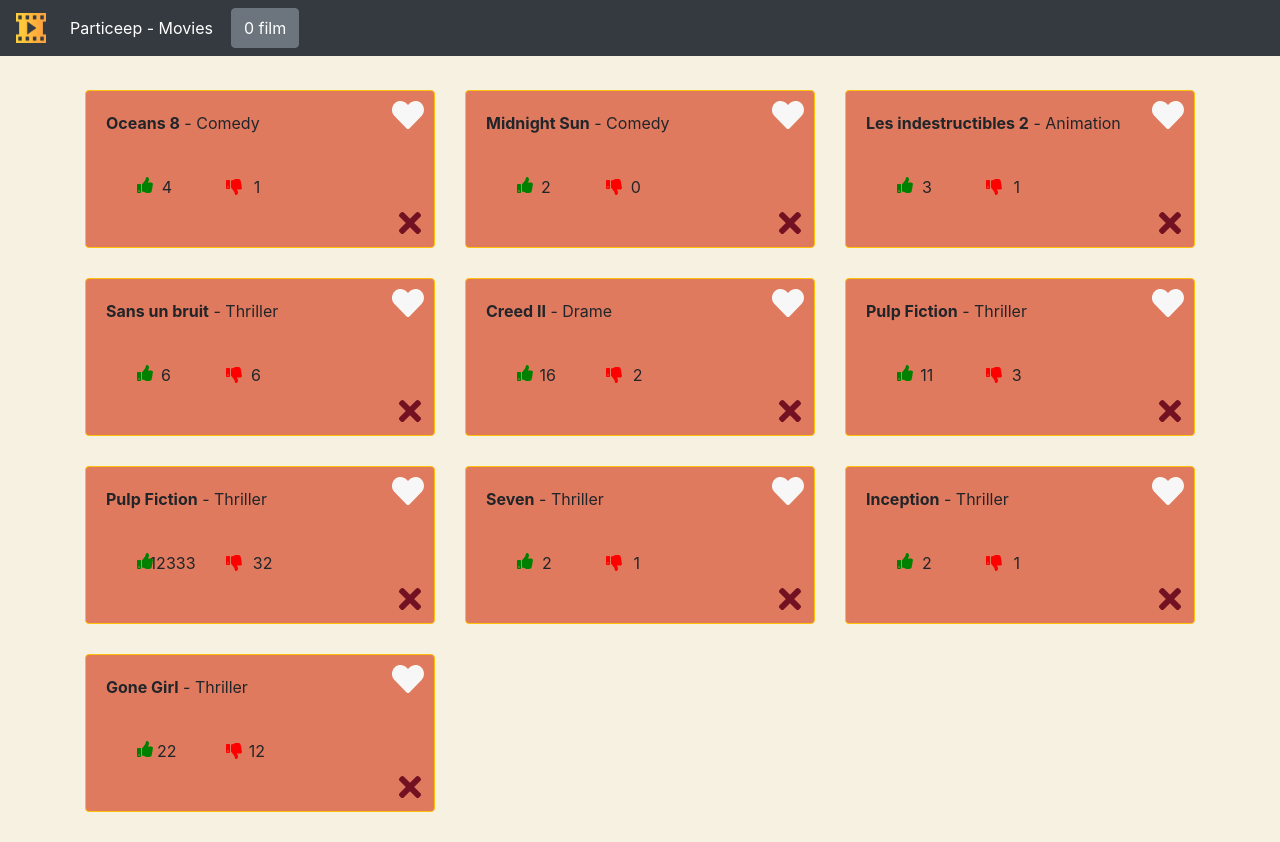
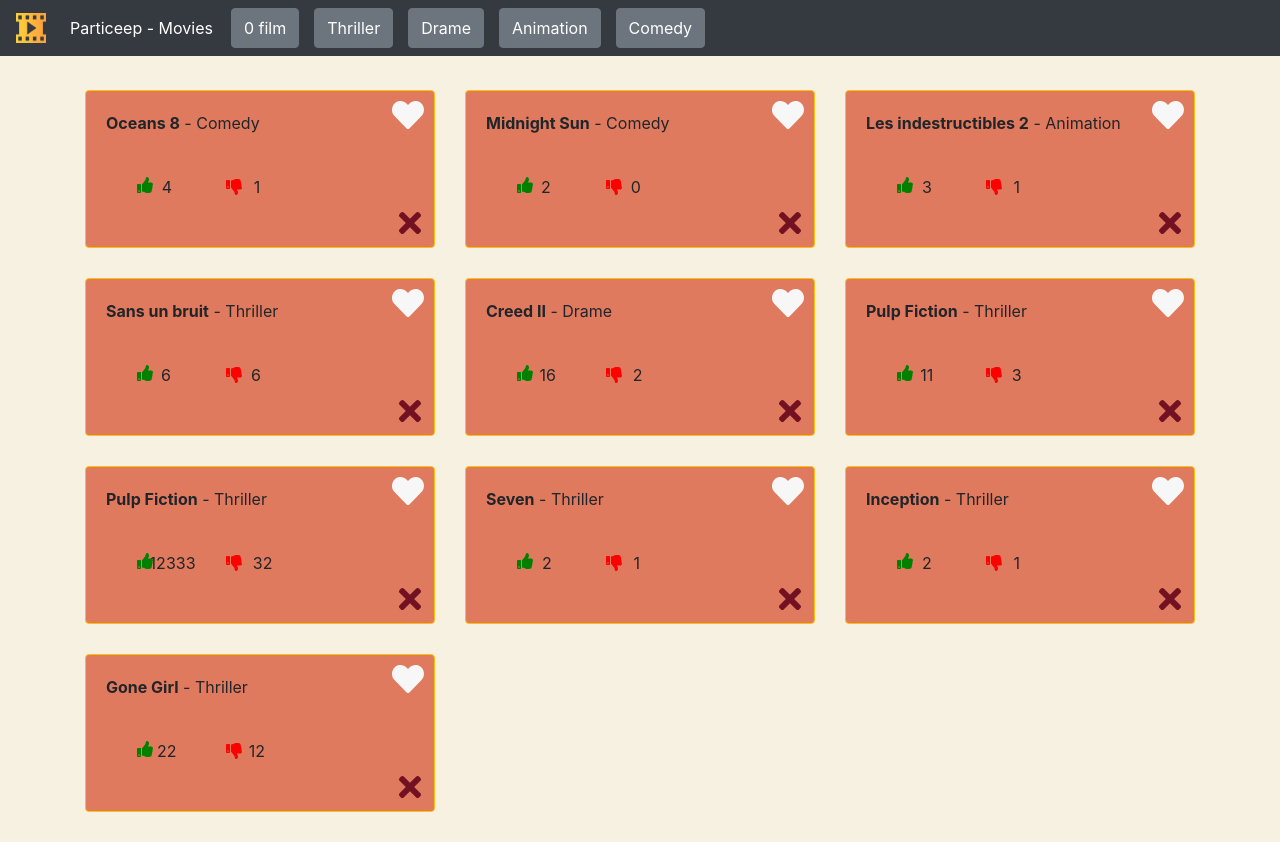
Before and after one commit to DamR01/react-particeep-test, a React (Create React App) app: page / in a window 1280 px wide. Built offline with nearby package versions, Linux system fonts and the light colour scheme.

Commit message:
add more comments & get category movie

```diff
--- a/src/App.js
+++ b/src/App.js
@@ -26,6 +26,7 @@
     });
   }
 
+  /* This function is used when you like on a movieCard, we used it to push moviesNames on the NavBar PopOver and set a movie counter */
   handleClickHeart = (isLike, title) => {
     let moviesNameListCopy = [...this.state.moviesNameList];
     if (isLike) {
@@ -44,7 +45,7 @@
     }
   };
 
-  /* */
+  /* this function is used to delete movies, we send props to movieCard Component*/
   handleClickCross = movieId => {
     let index = this.state.movies.indexOf(movieId);
   };
@@ -81,6 +82,7 @@
         <NavBar
           moviesCount={this.state.moviesCount}
           moviesNameList={moviesLast}
+          moviesCat={this.state.movies}
         />
         <Container>
           <Row>{moviesList}</Row>
--- a/src/NavBar.js
+++ b/src/NavBar.js
@@ -20,7 +20,7 @@
     this.state = {
       isOpenNavBar: false,
       isOpenPopOver: false,
-      viewOnlyLike: false
+      category: []
     };
   }
 
@@ -36,6 +36,15 @@
     });
   };
   render() {
+    /*here we get movies category to display them on navbar button */
+    let moviesCategory = this.props.moviesCat.map((cat, i) => {
+      let categoryCopy = [...this.state.category];
+      if (categoryCopy.indexOf(cat.category) < 0) {
+        this.setState({
+          category: categoryCopy.concat([cat.category])
+        });
+      }
+    });
     return (
       <div style={{ marginBottom: 90 }}>
         <Navbar color="dark" dark expand="md" fixed="top">
@@ -74,6 +83,18 @@
                 <PopoverHeader>Derniers films</PopoverHeader>
                 <PopoverBody>{this.props.moviesNameList} </PopoverBody>
               </Popover>
+              <Button style={{ marginLeft: 15 }}>
+                {this.state.category[0]}
+              </Button>
+              <Button style={{ marginLeft: 15 }}>
+                {this.state.category[1]}
+              </Button>
+              <Button style={{ marginLeft: 15 }}>
+                {this.state.category[2]}
+              </Button>
+              <Button style={{ marginLeft: 15 }}>
+                {this.state.category[3]}
+              </Button>
             </Nav>
           </Collapse>
         </Navbar>
--- a/src/movieCard.js
+++ b/src/movieCard.js
@@ -8,6 +8,7 @@
   faThumbsDown
 } from '@fortawesome/free-solid-svg-icons';
 
+/*Creation MovieCard Component */
 class MovieCard extends React.Component {
   constructor(props) {
     super(props);
@@ -27,7 +28,7 @@
     this.props.handleClickFromApp(isLike, this.props.movieTitle);
   };
 
-  /*This functions is used to delete a movie card */
+  /*This functions is used to delete a movie card, we received props from App Component */
   handleClickDelete = () => {
     this.setState({
       isHidden: 'none'
@@ -36,6 +37,7 @@
   };
 
   render() {
+    /*FontawesomeIcon style */
     let styleHeart = {
       color: '#F7F7F7',
       position: 'absolute',
@@ -70,7 +72,6 @@
     if (this.state.like) {
       styleHeart.color = '#fc6861';
     }
-    console.log('this.props.movieCategory', this.props.movieCategory);
     const { movieTitle, movieCategory, movieLikes, movieDislikes } = this.props;
     return (
       <Col xs="12" sm="6" md="5" lg="4">
```
